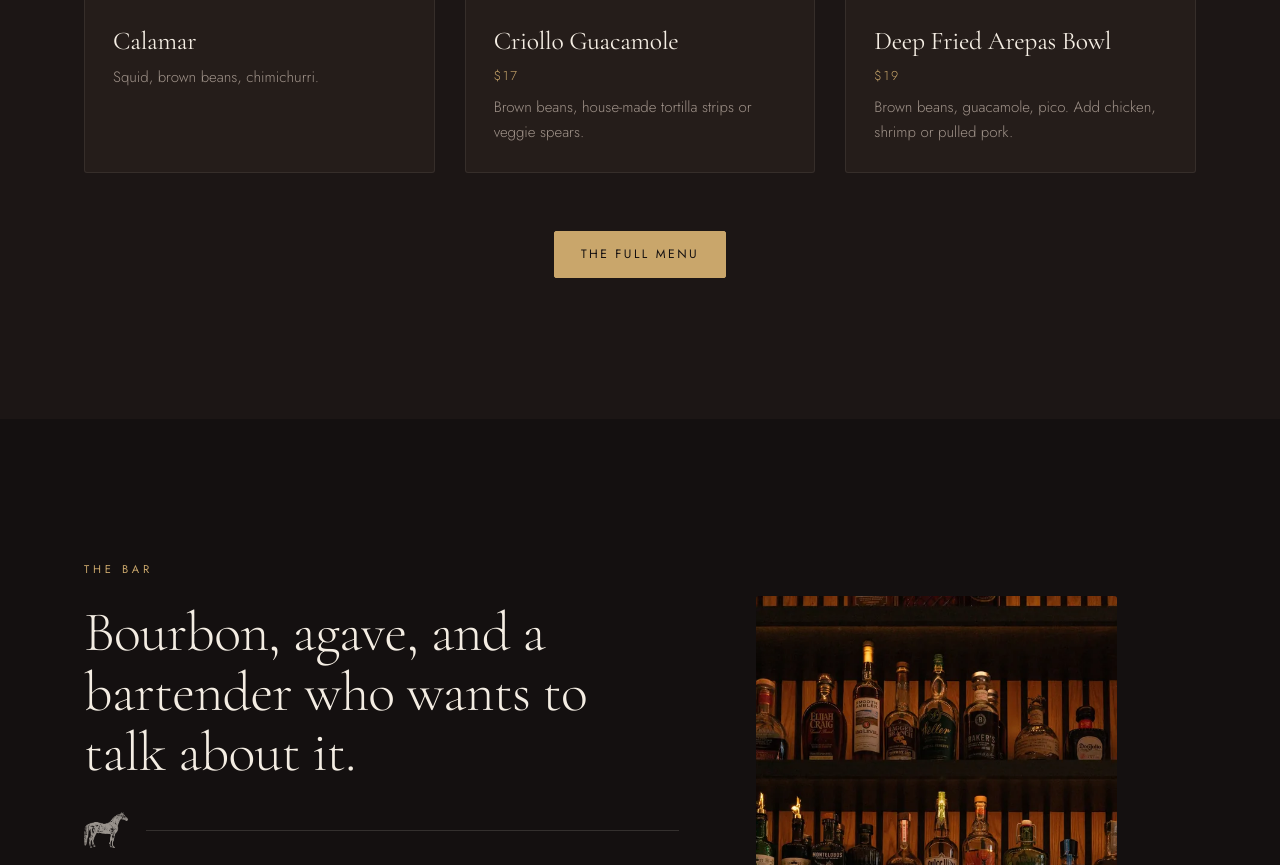
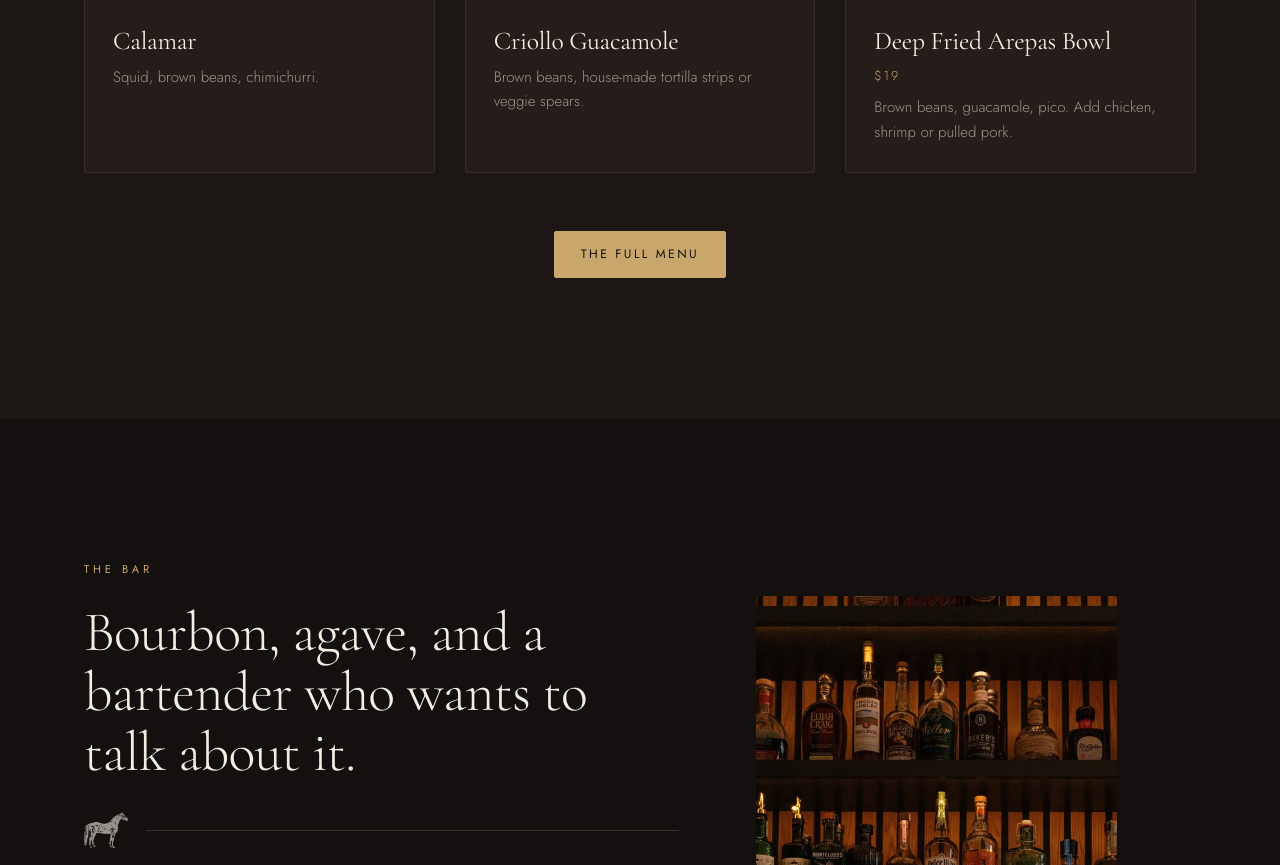
Before and after one commit to wfwayfresh/criollo-beaufort, a website: page index.html in a window 1280 px wide. Shown: the part 2269-3134 px from the top of the page. Drawn offline with nearby package versions, Linux system fonts and the light colour scheme.

Commit message:
Removed featured dish pricing from Criollo homepage

```diff
--- a/index.html
+++ b/index.html
@@ -141,7 +141,7 @@
           <div class="frame wide"><img src="img/guacamole.webp" srcset="img/guacamole-sm.webp 800w, img/guacamole.webp 1600w" sizes="(max-width:560px) 90vw, 30vw" alt="Criollo guacamole with brown beans and house-made tortilla strips" loading="lazy" width="1600" height="1280"></div>
           <div class="card-b">
             <h3 class="h3">Criollo Guacamole</h3>
-            <span class="price">$17</span>
+
             <p>Brown beans, house-made tortilla strips or veggie spears.</p>
           </div>
         </article>
```
